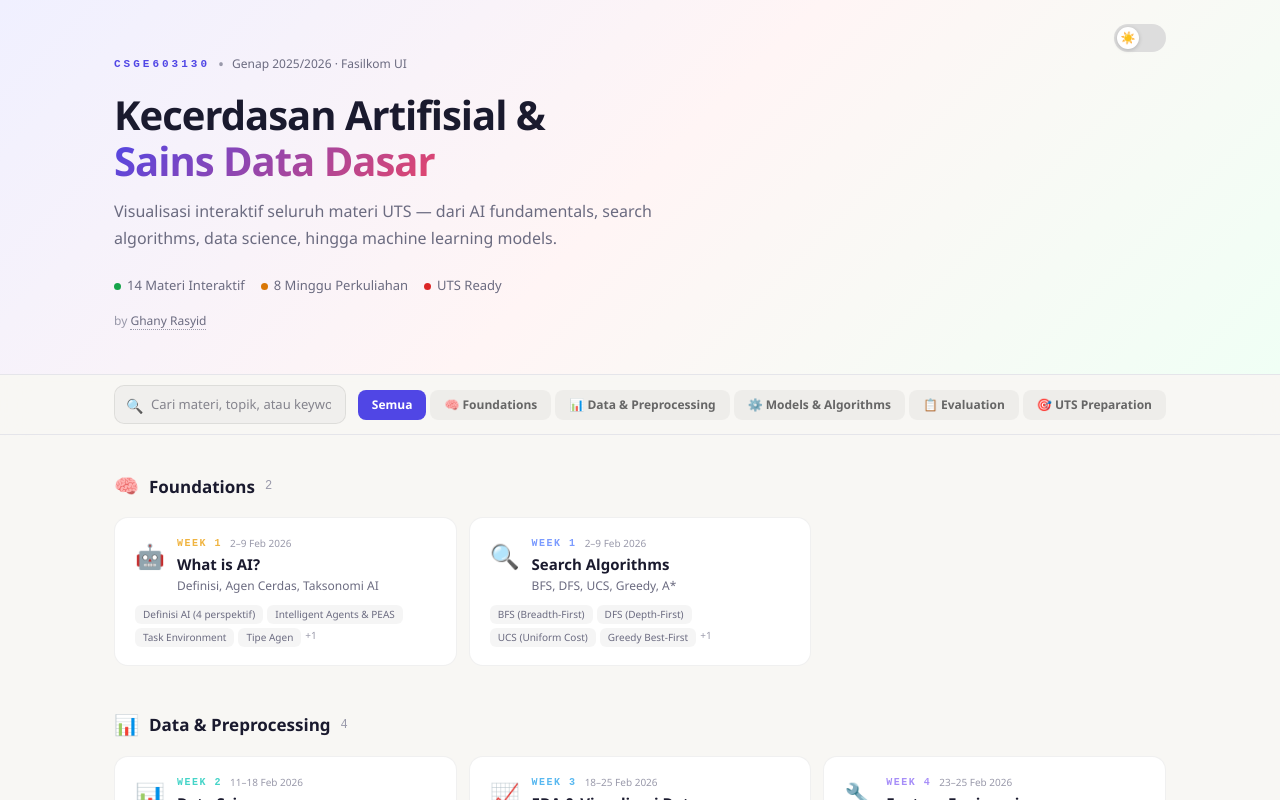
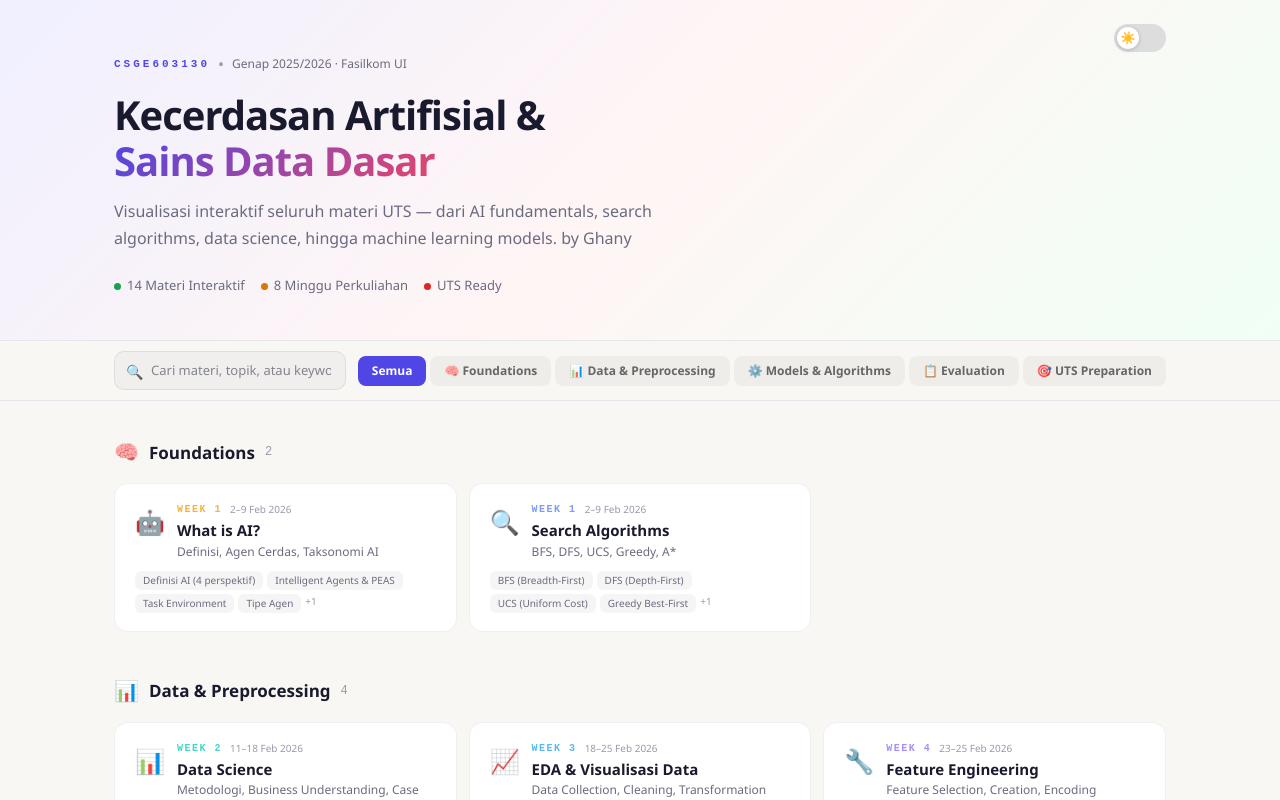
Before and after one commit to GhanyR/kasdad, a Next.js app: page / in a window 1280 px wide. Shown: the top 800 px of the page. Built offline with nearby package versions, Linux system fonts and the light colour scheme.

Commit message:
inline credit into description text

```diff
--- a/src/app/page.tsx
+++ b/src/app/page.tsx
@@ -125,7 +125,8 @@ export default function Home() {
           </h1>
           <p style={{ color: t.textMuted, fontSize: 16, maxWidth: 560, lineHeight: 1.7, marginBottom: 24 }}>
             Visualisasi interaktif seluruh materi UTS — dari AI fundamentals,
-            search algorithms, data science, hingga machine learning models.
+            search algorithms, data science, hingga machine learning models. by{" "}
+            <a href="https://www.instagram.com/ghanyrasyid_/" target="_blank" rel="noopener noreferrer" style={{ color: t.textMuted, textDecoration: "none" }}>Ghany</a>
           </p>
           <div style={{ display: "flex", alignItems: "center", gap: 16, flexWrap: "wrap" }}>
             {[
@@ -139,9 +140,6 @@ export default function Home() {
               </div>
             ))}
           </div>
-          <p style={{ fontSize: 12, color: t.textDim, marginTop: 16 }}>by{" "}
-            <a href="https://www.instagram.com/ghanyrasyid_/" target="_blank" rel="noopener noreferrer" style={{ color: t.textMuted, textDecoration: "none", fontWeight: 500, borderBottom: `1px dotted ${t.textDim}` }}>Ghany Rasyid</a>
-          </p>
         </div>
       </header>
 
```
